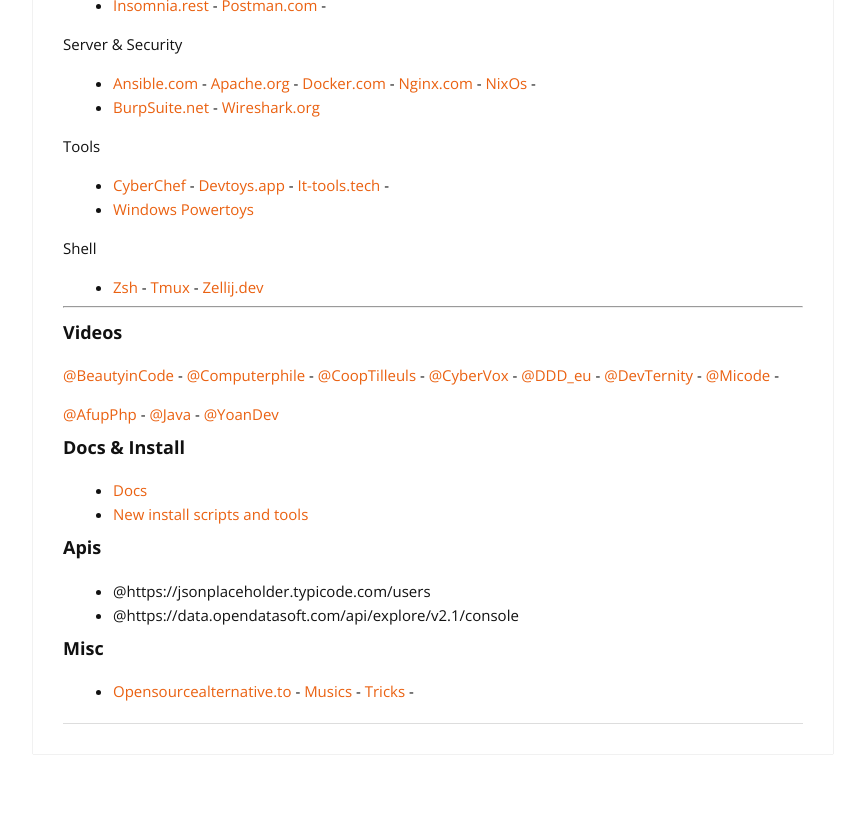
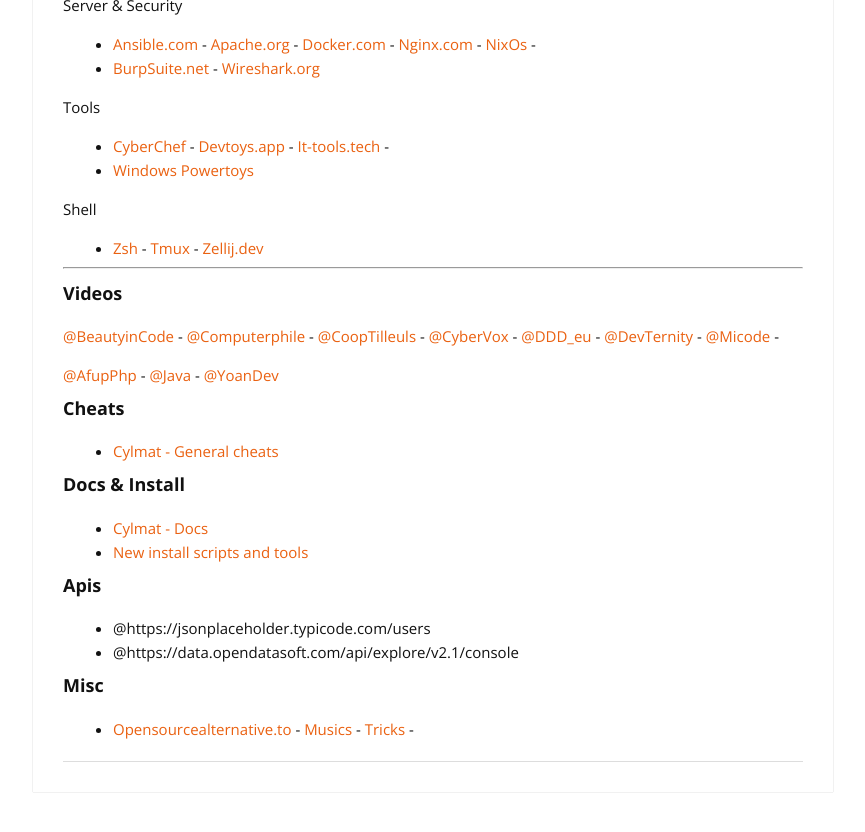
Before and after one commit to cylmat/cylmat.github.io, a Jekyll site: the page built from _pages/USEFUL.md, in a window 1280 px wide and 900 px high, scrolled down 3339 px. Shown: the top 832 px of the window, without its empty margins (207-1072 px from the left). Built offline with Jekyll 4.4.1, drawn with Linux system fonts in a browser that asks for light colours; nearby versions of some CDN libraries; some of the changed text lies outside the part shown.

Commit message:
Update USEFUL.md

```diff
--- a/_pages/USEFUL.md
+++ b/_pages/USEFUL.md
@@ -167,8 +165,11 @@
 [@Java](https://www.youtube.com/@java) -
 [@YoanDev](https://m.youtube.com/@yoandevco)
 
+### Cheats
+- [Cylmat - General cheats](https://github.com/cylmat/cheats/tree/main)
+
 ### Docs & Install
-- [Docs](https://github.com/cylmat/docs)
+- [Cylmat - Docs](https://github.com/cylmat/docs)
 - [New install scripts and tools](https://github.com/cylmat/docs/tree/main/install)
 
 ### Apis
```
Also changed, not shown: other parts of _pages/USEFUL.md (+0 -2 lines).
